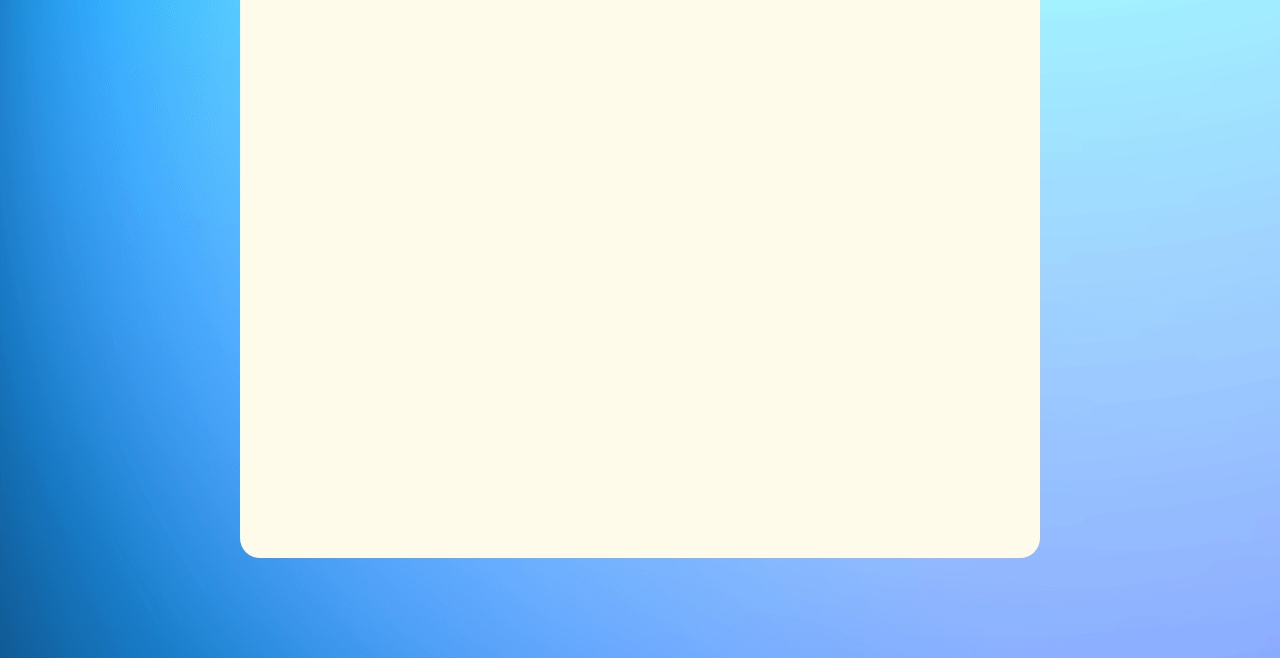
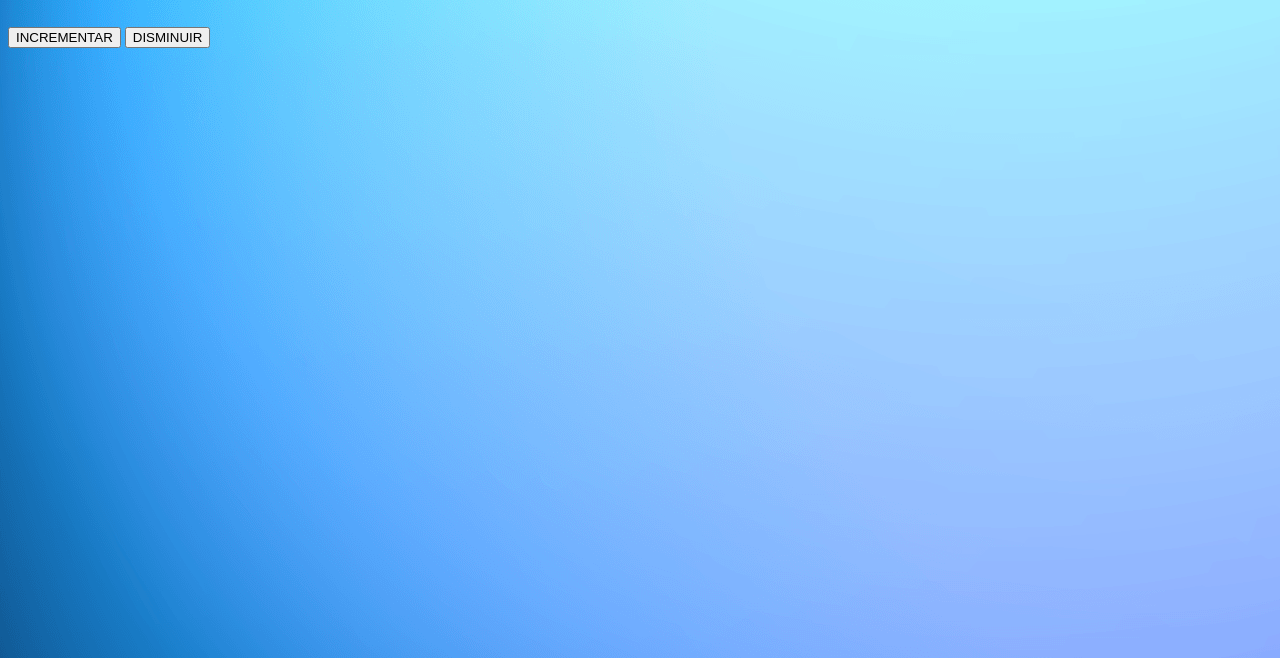
Before and after one commit to joachaile23/miniproyecto, a plain HTML site: page index.html in a window 1280 px wide. Shown: the part 142-800 px from the top of the page. Drawn offline with Linux system fonts and the light colour scheme.

Commit message:
Contador funcionando

```diff
--- a/index.html
+++ b/index.html
@@ -9,7 +9,9 @@
 </head>
 <body>
     <h1 id="titulo"> CONTADOR </h1>
-    <canvas id="cuadro" width="800px" height="600px"></canvas>
+    <p id="contador">  </p>
+    <button id="aumentar" > INCREMENTAR </button>
+    <button id="disminuir"> DISMINUIR </button>
     <script src = "miniproyecto.js"></script>
 </body>
 </html>
--- a/miniproyecto.js
+++ b/miniproyecto.js
@@ -0,0 +1,19 @@
+const contador = document.getElementById("contador")
+const aumentar = document.getElementById("aumentar")
+aumentar.addEventListener("click", Sumar)
+const disminuir = document.getElementById("disminuir")
+disminuir.addEventListener("click", Restar)
+
+let conteo = 0
+
+function Sumar()
+{
+    conteo = conteo + 1
+    contador.innerHTML = conteo
+}
+
+function Restar()
+{
+    conteo = conteo - 1
+    contador.innerHTML = conteo
+}
--- a/style.css
+++ b/style.css
@@ -13,13 +13,3 @@ body
     color:#00337C;
     font-size: 65px;
 }
-
-#cuadro
-{
-    background-color: #FFFBEB;
-    position: absolute;
-    left: 50%;
-    top: 50%;
-    transform: translate(-50%, -50%);
-    border-radius: 20px;
-}
```
